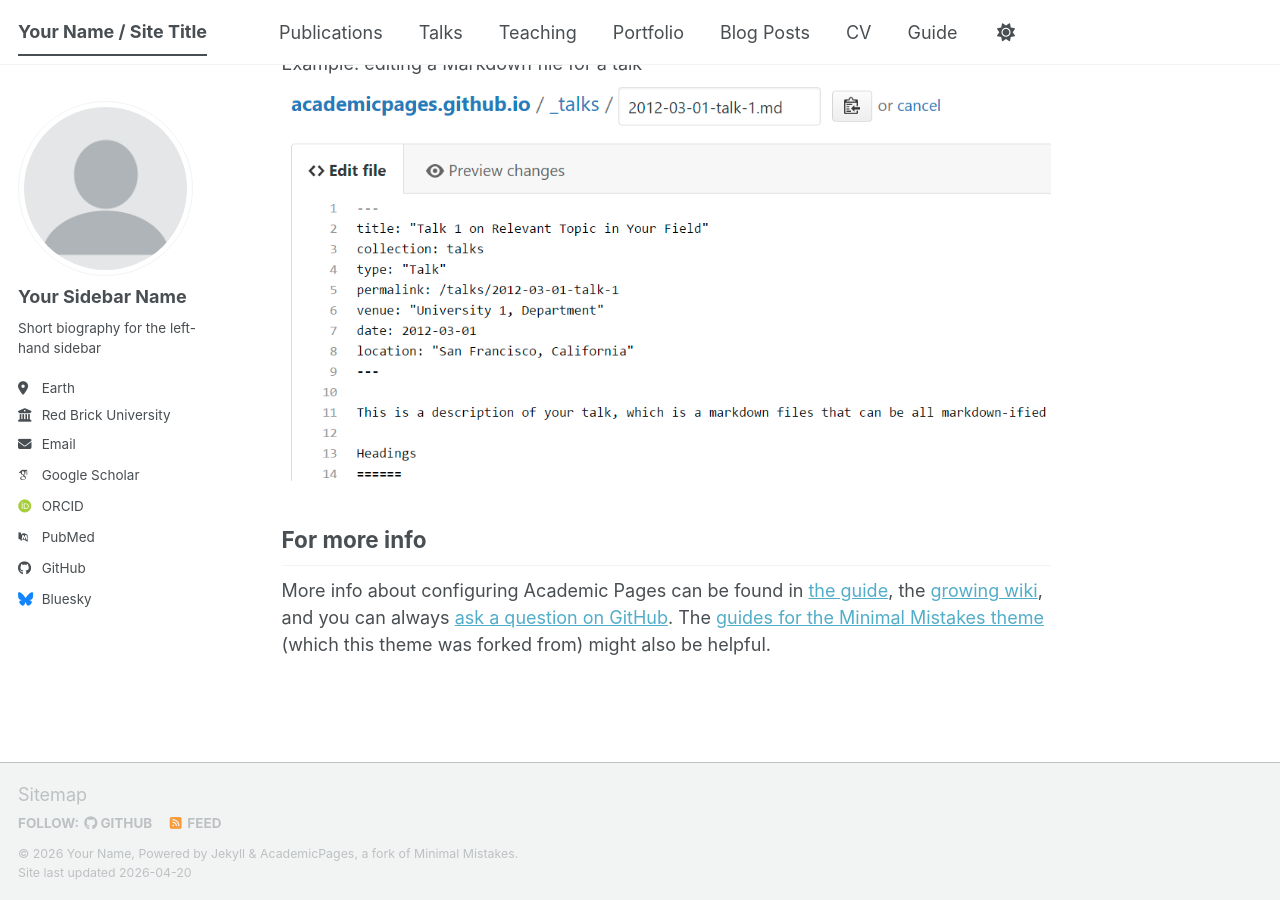
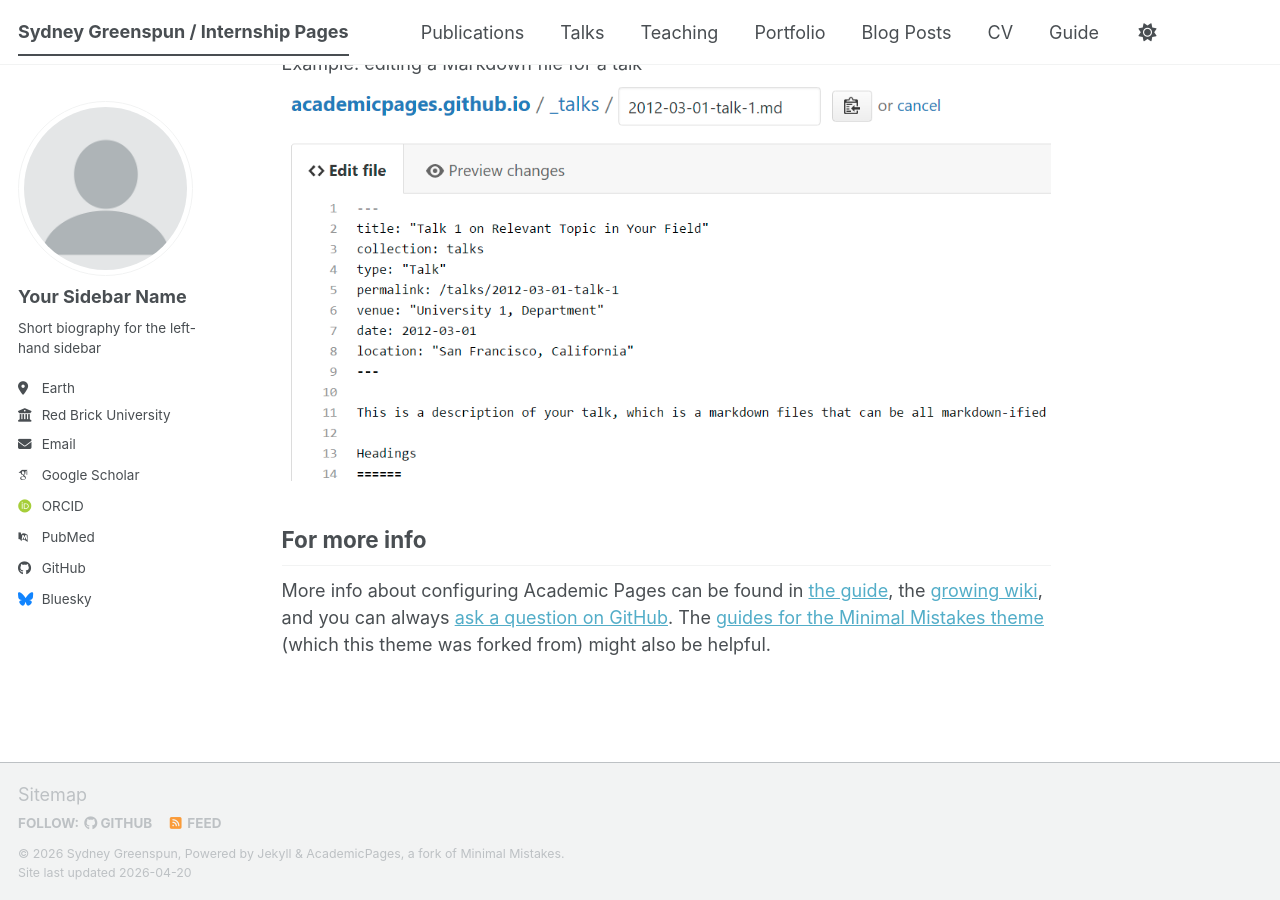
Before and after one commit to bess-days/bess-days.github.io, a Jekyll site: the page built from _pages/about.md, in a window 1280 px wide and 900 px high, scrolled down 2720 px. Built offline with Jekyll 4.4.1, drawn with Linux system fonts in a browser that asks for light colours; some web fonts are replaced; a script bundle is joined from its source files by our own code; library files that are not in the unit come from our copies.

Commit message:
Update site title, name, description, and URL

```diff
--- a/_config.yml
+++ b/_config.yml
@@ -9,11 +9,11 @@
 # Basic Site Settings
 locale                   : "en-US"
 site_theme               : "default" # The available themes options are "default", "air", "sunrise", "mint", "dirt" and "contrast"
-title                    : "Your Name / Site Title"
+title                    : "Sydney Greenspun / Internship Pages"
 title_separator          : "-"
-name                     : &name "Your Name"
-description              : &description "Your Name's academic portfolio"   # Update this with a general description of your site, this is the default if not overridden by a page
-url                      : https://academicpages.github.io # The base hostname & protocol for your site e.g. "https://[your GitHub username].github.io",
+name                     : &name "Sydney Greenspun"
+description              : &description "Sydney Greenspun's academic portfolio"   # Update this with a general description of your site, this is the default if not overridden by a page
+url                      : https://bess-days.github.io # The base hostname & protocol for your site e.g. "https://[your GitHub username].github.io",
                                                            # or if you already have some other page hosted on Github then use "https://[your GitHub username].github.io/[Your Repo Name]"
 baseurl                  : "" # the subpath of your site, e.g. "/blog"
 repository               : "academicpages/academicpages.github.io"
```
